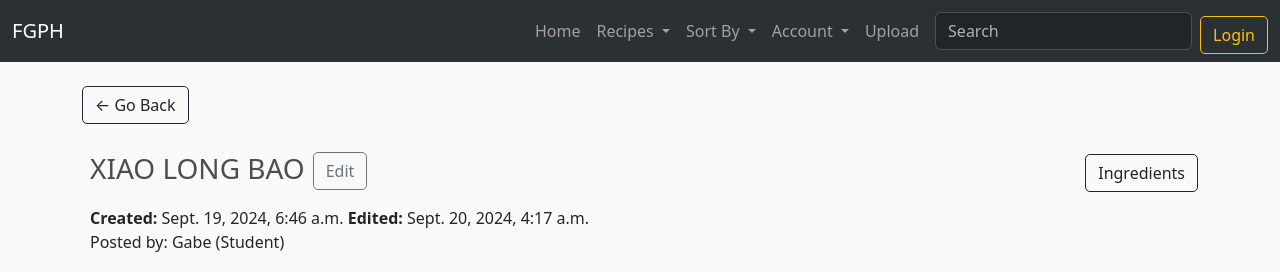
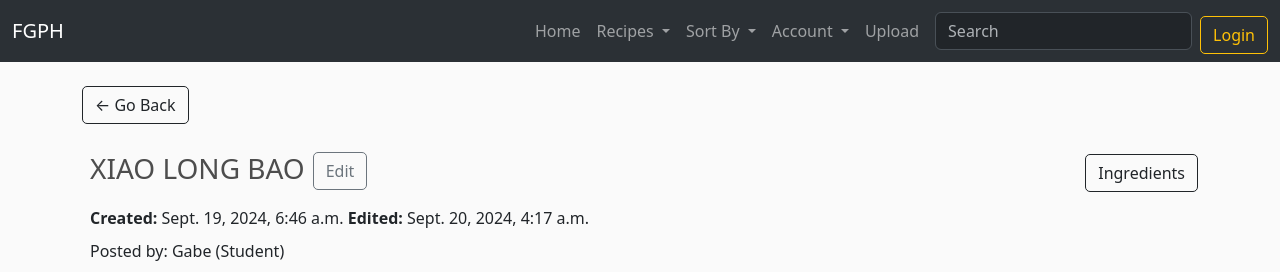
Before and after one commit to Mizuh4/FG, a Django app: page /recipe/3 in a window 1280 px wide. Shown: the top 272 px of the page. Run offline with Django 5.2, Linux system fonts and the light colour scheme; data comes from the database, SQL or seed files in the repository; both versions use the stored data as it was after the commit.

Commit message:
GGs Laptop

```diff
--- a/FGPH/templates/FGPH/recipe.html
+++ b/FGPH/templates/FGPH/recipe.html
@@ -12,7 +12,11 @@
   <!--<div style="height: fit-content; margin-top: 30px;" class="btn btn-outline-dark ">Add Photo</div>-->
   <div style="height: fit-content; margin-top: 30px;" class="btn btn-outline-dark" data-bs-toggle="offcanvas" data-bs-target="#offcanvasNavbar" aria-controls="offcanvasNavbar" aria-label="Toggle navigation">Ingredients</div>
 </div>
-<p class="ms-2"> <strong>Created:</strong> {{ recipe.date_created }} <strong>Edited:</strong> {{ recipe.date_modified }}<br>Posted by: {{ recipe.author }} ({{ recipe.author.title }})</p>
+
+<div style="margin-bottom: 30px;">
+  <p class="ms-2"> <strong>Created:</strong> {{ recipe.date_created }} <strong>Edited:</strong> {{ recipe.date_modified }}</p>
+  <p style="line-height: 10px;" class="ms-2">Posted by: {{ recipe.author }} ({{ recipe.author.title }})</p>
+</div>
 
 <div>
   <p class="ms-2">{{ recipe.description }}</p>
--- a/static/js/recipe.js
+++ b/static/js/recipe.js
@@ -1,14 +1,10 @@
 document.addEventListener("DOMContentLoaded", function() {
-    console.log('recipe.js')
-    console.log('hello')
-
-    document.querySelectorAll(".carousel-indicators").forEach(indicator => {
-        indicator.classList.remove('active')
-    })
-    document.querySelector(".carousel-indicators").classList.add('active')
+    console.log('recipe.js hi')
 
     var i = 0;
     document.querySelectorAll(".carousel-indicators-btn").forEach(btn => {
+        btn.classList.remove('active')
+        document.querySelector(".carousel-indicators-btn").classList.add('active')
         console.log(i)
         btn.setAttribute("data-bs-slide-to", `${i}`)
         i++
@@ -18,8 +14,8 @@ document.addEventListener("DOMContentLoaded", function() {
     // Get the modal
     document.querySelectorAll(".carousel-item").forEach(item => {
         item.classList.remove('active')
-        console.log('hello')
         document.querySelector(".carousel-item").classList.add('active')
+
         // Get the image and insert it inside the modal - use its "alt" text as a caption
         var modal = item.querySelector(".myModal");
         var img = item.querySelector(".myImg");
--- a/static/js/upload.js
+++ b/static/js/upload.js
@@ -1,22 +1,15 @@
-function multifield(){
+function sortableMultifield(){
     document.querySelectorAll('.multifield-container').forEach(container => {
         Sortable.create(container, {animation: 150});
     })
-
-    // Simple list
-    //Sortable.create(uploadList, { /* options */ });
 }
 
 function addField() {
     document.querySelectorAll('.multifield-container').forEach(container => {
-        //var fields = container.children
-        //for (var field of fields) {
         ['keypress'].forEach(evt =>
             container.addEventListener(evt, function(event) {
                 if (event.key === "Enter" && event.target.value.length > 0 /*&& container.childElementCount < 10*/) {
                     event.preventDefault();
-                        //alert('ENTER!!')
-                        //console.log(field.outerHTML)
 
                     // Create a string representing the element
                     const newField = container.querySelector('.input-group').outerHTML
@@ -30,7 +23,7 @@ function addField() {
                     // Access the parsed element
                     const element = doc.body.firstChild;
 
-                        // Now you can manipulate or append the element to the document
+                    // Manipulate or append the element to the document
                     container.appendChild(element)
                     console.log('Successfully Added a new field.')
                     container.lastElementChild.children[0].innerHTML = ""
@@ -52,8 +45,6 @@ function addField() {
         )
         deleteField(container);
         textareaExpand()
-            console.log('expand')
-        //}
     })
 }
 
@@ -84,6 +75,6 @@ function textareaExpand() {
 
 document.addEventListener('DOMContentLoaded', function() {
     console.log("upload.js");
-    multifield();
+    sortableMultifield();
     addField();
 })
```
Also changed, not shown: static/js/edit.js (deleted, +0 -7 lines), db.sqlite3. Lines whose indentation alone changed are shown as unchanged.
